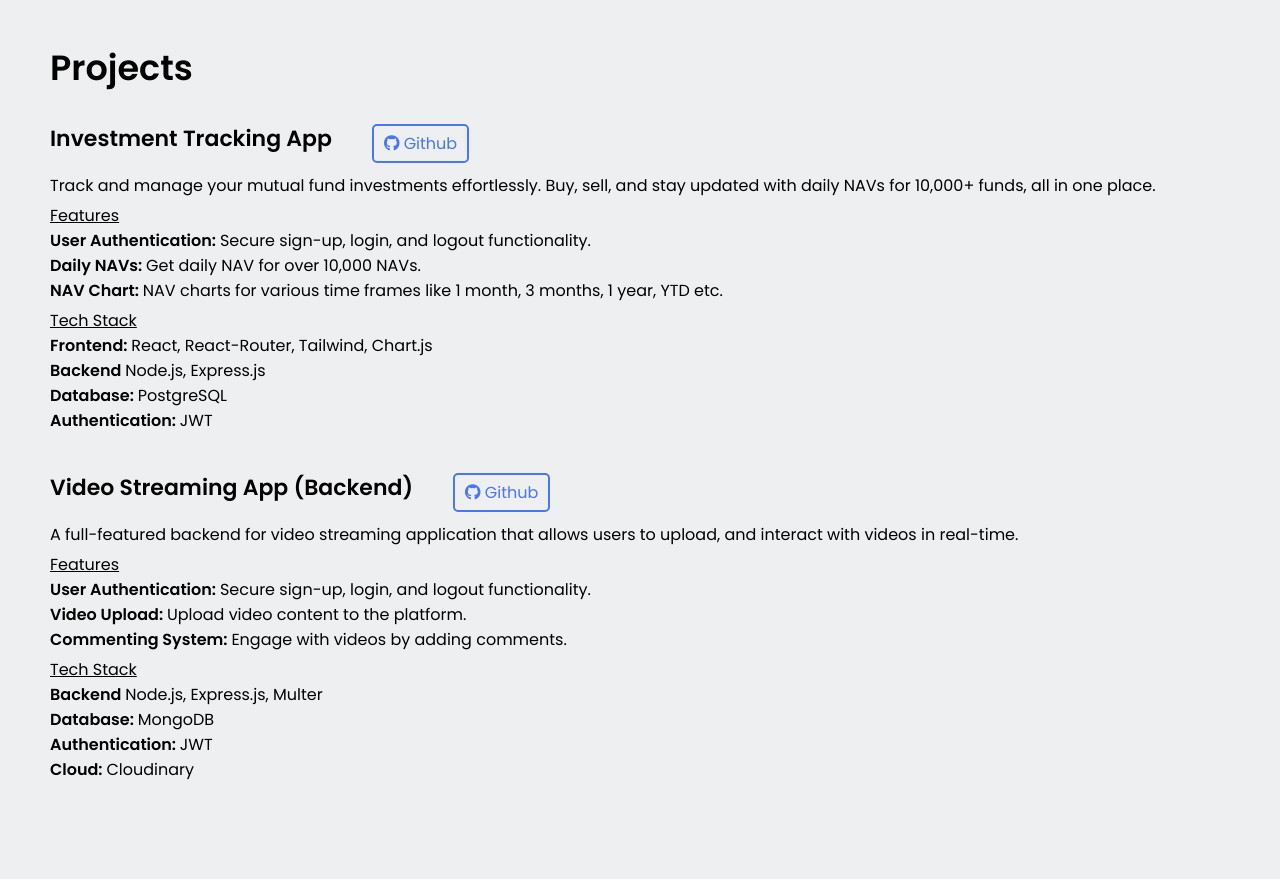
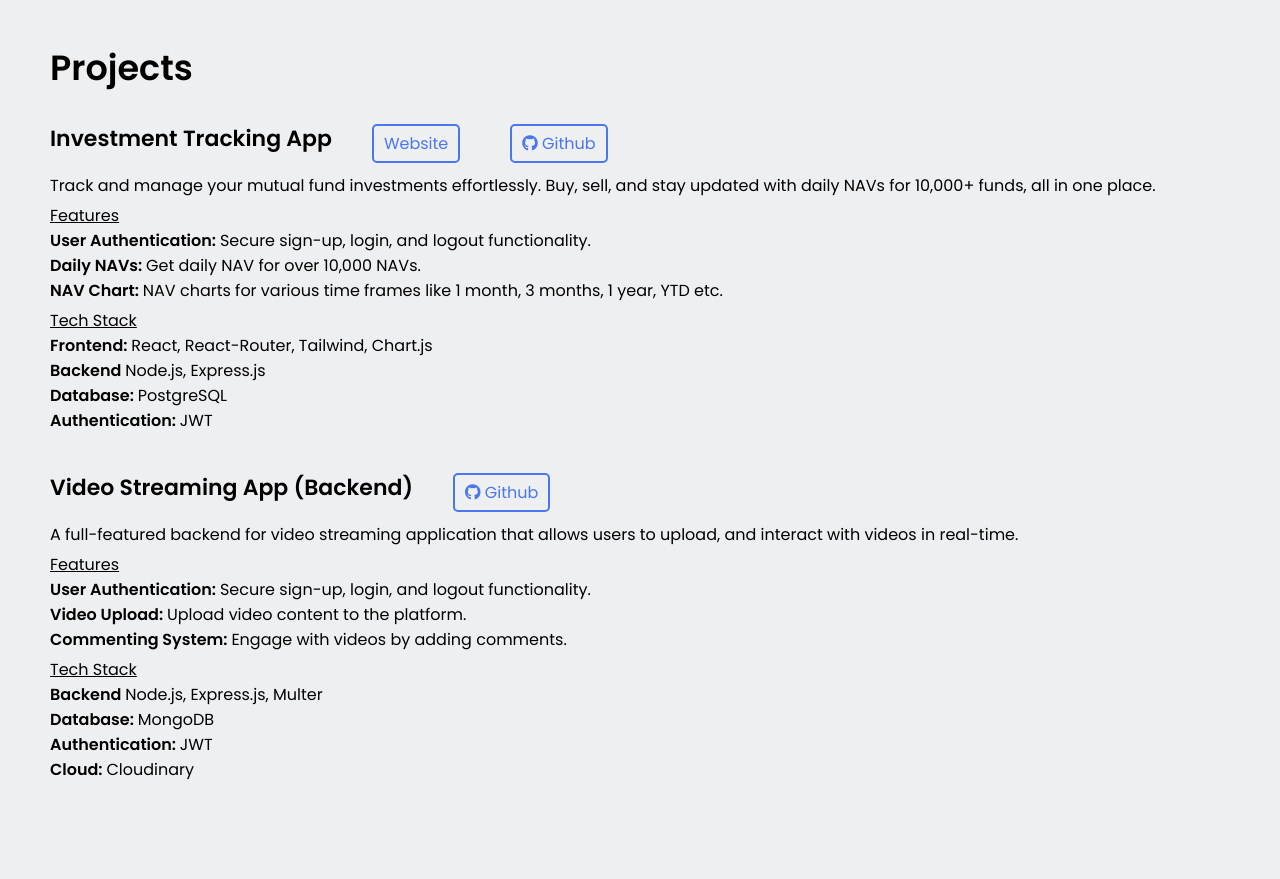
Before and after one commit to Praanshu98/portfolio-v2, a plain HTML site: page index.html in a window 1280 px wide. Shown: the part 860-1739 px from the top of the page. Drawn offline with Linux system fonts and the light colour scheme.

Commit message:
add webiste link for investrack app

```diff
--- a/index.html
+++ b/index.html
@@ -135,6 +135,7 @@
             <div class="text">
               <div class="project-header">
                 <p class="project-title">Investment Tracking App</p>
+                <a href="https://investrack.praanshugrover.com/"> Website </a>
                 <a href="https://github.com/Praanshu98/invesTrack">
                   <i class="fa-brands fa-github"></i>
                   <span>Github</span>
```
